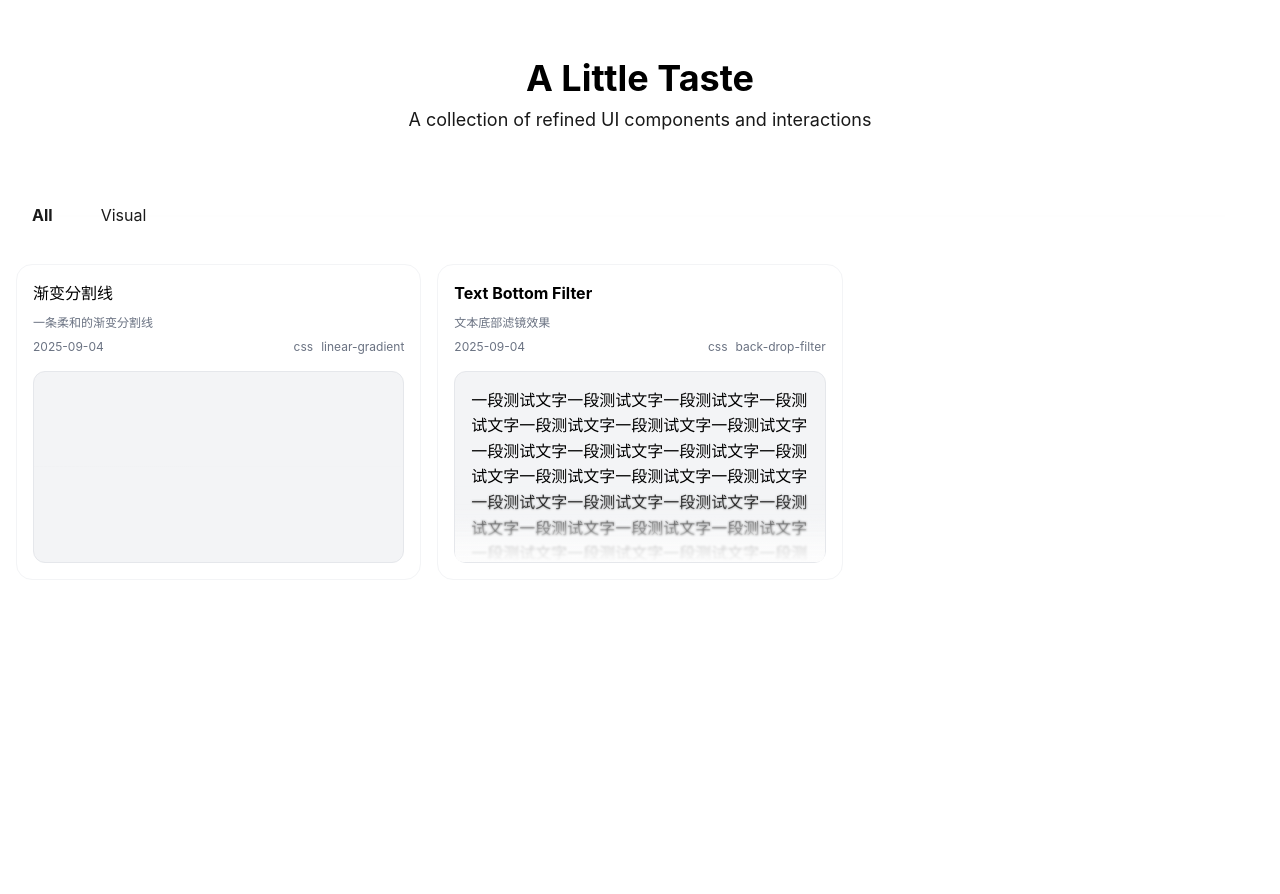
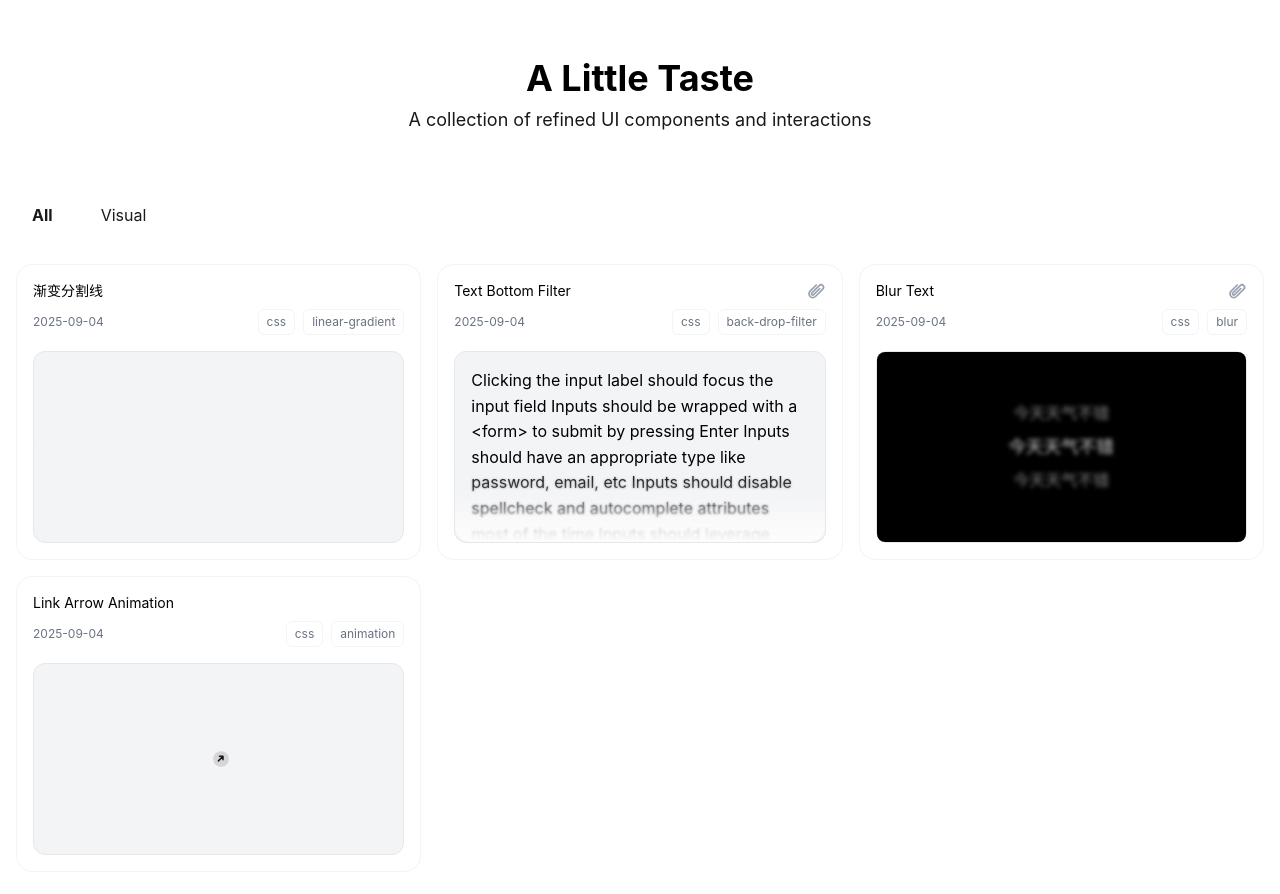
Before and after one commit to minnasuu/insignificant-elements, a React (Vite) app: page / in a window 1280 px wide. Before the commit the page ends 800 px from the top, so only its background shows below. Built offline with nearby package versions, Linux system fonts and the light colour scheme.

Commit message:
perf: case

```diff
--- a/index.html
+++ b/index.html
@@ -1,5 +1,5 @@
 <!doctype html>
-<html lang="en">
+<html lang="zh-CN">
   <head>
     <meta charset="UTF-8" />
     <link rel="icon" type="image/svg+xml" href="/avatar.svg" />
--- a/src/App.tsx
+++ b/src/App.tsx
@@ -5,7 +5,6 @@ import { components } from './mock'
 export interface ComponentItem {
   id: string
   title: string
-  description: string
   category: string
   date: string
   tags: string[]
@@ -54,24 +53,22 @@ function App() {
           {filteredComponents.map((component) => (
             <div
               key={component.id}
-              className='flex flex-col gap-4 h-full border border-gray-100 rounded-[16px] p-4 hover:shadow-lg hover:translate-y-[-4px] transition-shadow transition-transform duration-300 cursor-pointer'
+              className='flex flex-col gap-4 h-full border border-gray-100 rounded-[16px] p-4 hover:shadow-lg hover:translate-y-[-4px] transition-shadow transition-transform duration-300 cursor-pointer overflow-hidden'
             >
               <div className="flex-1 flex flex-col gap-2">
                 <div className="flex justify-between items-center">
-                  <h3 className="text-l font-bold">{component.title}</h3>
-                  {component.originLink && <a href={component.originLink} className="text-gray-500 text-sm">
+                  <h3 className="text-sm">{component.title}</h3>
+                  {component.originLink && <a href={component.originLink} target="_blank" className="text-gray-400 text-sm hover:text-gray-800 transition-colors duration-300">
                   <svg width="20" height="20" viewBox="0 0 48 48" fill="none" xmlns="http://www.w3.org/2000/svg">
                   <path d="M24.7073 9.56521L9.85801 24.4145C6.34329 27.9292 6.34329 33.6277 9.85801 37.1424V37.1424C13.3727 40.6571 19.0712 40.6571 22.5859 37.1424L40.2636 19.4647C42.6067 17.1216 42.6067 13.3226 40.2636 10.9794V10.9794C37.9205 8.63628 34.1215 8.63628 31.7783 10.9794L14.1007 28.6571C12.9291 29.8287 12.9291 31.7282 14.1007 32.8997V32.8997C15.2722 34.0713 17.1717 34.0713 18.3433 32.8997L33.1925 18.0505" stroke="currentColor" strokeWidth="4" strokeLinecap="round" strokeLinejoin="round"/></svg>
                   </a>}
                 </div>
 
-                <p className="text-xs text-gray-500">{component.description}</p>
-
                 <div className="flex justify-between items-center mt-auto">
                     <span className="text-gray-500 text-xs">{component.date}</span>
                   <div className="flex gap-2">
                     {component.tags.map(tag => (
-                      <span key={tag} className="text-gray-500 text-xs">{tag}</span>
+                      <span key={tag} className="text-gray-500 text-xs border border-gray-100 rounded-md px-2 py-1">{tag}</span>
                     ))}
                   </div>
                 </div>
--- a/src/mock.tsx
+++ b/src/mock.tsx
@@ -1,24 +1,47 @@
   import type { ComponentItem } from "./App";
-import GradientDivider from "./pages/Visual/GradientDivider";
 import TextBottomFilter from "./pages/Visual/TextBottomFilter";
+import LinkArrowAnimation from "./pages/Visual/LinkArrowAnimation";
 
 export const components: ComponentItem[] = [
     {
         id: 'gradient-divider',
         title: '渐变分割线',
-        description: '一条柔和的渐变分割线',
         category: 'Visual',
         date: '2025-09-04',
         tags: ['css', 'linear-gradient'],
-        component: <GradientDivider />
+        component: <div className="w-full h-px to-gray-100" style={{
+          background: 'linear-gradient(to right, #00000002, #00000001)'
+        }}>
+        </div>
     },
     {
       id: 'text-bottom-filter',
       title: 'Text Bottom Filter',
-      description: '文本底部滤镜效果',
       category: 'Visual',
       date: '2025-09-04',
       tags: ['css', 'back-drop-filter'],
-      component: <TextBottomFilter />
+      component: <TextBottomFilter />,
+      originLink: 'https://devouringdetails.com/'
     },
+    {
+      id: 'blur-text',
+      title: 'Blur Text',
+      category: 'Visual',
+      date: '2025-09-04',
+      tags: ['css',  'blur'],
+      component: <div className="w-full h-full bg-black flex flex-col gap-2 items-center justify-center rounded-lg">
+        <div className="text-s text-white" style={{filter: 'blur(2px) opacity(0.5)'}}>今天天气不错</div>
+        <div className="text-s text-white" style={{filter: 'blur(2px) opacity(0.8)',transform:'scale(1.1)'}}>今天天气不错</div>
+        <div className="text-s text-white" style={{filter: 'blur(2px) opacity(0.5)'}}>今天天气不错</div>
+      </div>,
+      originLink: 'https://flow.rest/'
+    },
+    {
+      id:'link-arrow-animation',
+      title: 'Link Arrow Animation',
+      category: 'Visual',
+      date: '2025-09-04',
+      tags: ['css', 'animation'],
+      component: <LinkArrowAnimation />
+    }
   ]
--- a/src/pages/Visual/GradientDivider/index.tsx
+++ /dev/null
@@ -1,10 +0,0 @@
-const GradientDivider = () => {
-  return (
-    <div className="w-full h-px to-gray-100" style={{
-      background: 'linear-gradient(to right, #00000002, #00000001)'
-    }}>
-    </div>
-  )
-}
-
-export default GradientDivider
--- /dev/null
+++ b/src/pages/Visual/LinkArrowAnimation/index.css
@@ -0,0 +1,3 @@
+.link-arrow-animation[data-hovered="true"] .link-arrow-animation-g{
+
+}
--- /dev/null
+++ b/src/pages/Visual/LinkArrowAnimation/index.tsx
@@ -0,0 +1,31 @@
+import './index.css'
+import { useEffect } from 'react'
+
+const LinkArrowAnimation = () => {
+    useEffect(() => {
+        const trigger = document.querySelector('.link-arrow-animation')?.parentElement?.parentElement?.parentElement as HTMLDivElement;
+        if(trigger){
+            trigger.addEventListener('mouseenter', () => {
+                trigger.querySelector('.link-arrow-animation')?.setAttribute('data-hovered', 'true')
+            })
+            trigger.addEventListener('mouseleave', () => {
+                trigger.querySelector('.link-arrow-animation')?.setAttribute('data-hovered', 'false')
+            })
+        }
+    }, [])
+  return (
+    <svg className="link-arrow-animation" xmlns="http://www.w3.org/2000/svg" width="16" height="16" viewBox="0 0 16 16" fill="none" overflow="hidden" data-variant="secondary" data-hovered="false"
+      style={{transform:'translate(2px, 0) rotate(225deg)',transformOrigin:'center',flex:'0 0 auto',borderRadius:'50%'}}
+      >
+        <g>
+          <circle cx="8" cy="8" r="8" fill="currentColor" fillOpacity="0.12"></circle>
+          <g className="link-arrow-animation-g" style={{transformOrigin:'0% 0% 0px',transformBox:'fill-box'}}>
+          <path stroke="currentColor" strokeLinecap="round" strokeLinejoin="round" strokeOpacity=".9" strokeWidth="1.5" d="M8.5 4.812v6.5m0 0 2.5-2.5m-2.5 2.5L6 8.812"></path>
+          <path stroke="currentColor" strokeLinecap="round" strokeLinejoin="round" strokeOpacity=".9" strokeWidth="1.5" transform="translate(0 -20)" d="M8.5 4.812v6.5m0 0 2.5-2.5m-2.5 2.5L6 8.812"></path>
+          </g>
+        </g>
+      </svg>
+  )
+}
+
+export default LinkArrowAnimation
--- a/src/pages/Visual/TextBottomFilter/index.tsx
+++ b/src/pages/Visual/TextBottomFilter/index.tsx
@@ -1,9 +1,21 @@
 
 const TextBottomFilter = () => {
   return (
-    <div className="relative w-full h-full rounded-lg overflow-hidden">
-        <div className="text-s h-full p-4 overflow-y-auto color-gray-400" style={{scrollbarWidth: 'none'}}>一段测试文字一段测试文字一段测试文字一段测试文字一段测试文字一段测试文字一段测试文字一段测试文字一段测试文字一段测试文字一段测试文字一段测试文字一段测试文字一段测试文字一段测试文字一段测试文字一段测试文字一段测试文字一段测试文字一段测试文字一段测试文字一段测试文字一段测试文字一段测试文字一段测试文字一段测试文字一段测试文字一段测试文字一段测试文字一段测试文字一段测试文字一段测试文字</div>
-        <div className="absolute bottom-0 left-0 right-0 h-20 pointer-events-none"
+    <div className="relative w-full h-full overflow-hidden">
+        <div className="text-s h-full p-4 overflow-y-auto color-gray-400" style={{scrollbarWidth: 'none'}}>
+        Clicking the input label should focus the input field
+        Inputs should be wrapped with a {`<form>`} to submit by pressing Enter
+        Inputs should have an appropriate type like password, email, etc
+        Inputs should disable spellcheck and autocomplete attributes most of the time
+        Inputs should leverage HTML form validation by using the required attribute when appropriate
+        Input prefix and suffix decorations, such as icons, should be absolutely positioned on top of the text input with padding, not next to it, and trigger focus on the input
+        Toggles should immediately take effect, not require confirmation
+        Buttons should be disabled after submission to avoid duplicate network requests
+        Interactive elements should disable user-select for inner content
+        Decorative elements (glows, gradients) should disable pointer-events to not hijack events
+        Interactive elements in a vertical or horizontal list should have no dead areas between each element, instead, increase their padding
+        </div>
+        <div className="absolute bottom-0 left-0 right-0 h-20 rounded-b-[15px] pointer-events-none"
         style={{
             background: 'linear-gradient(to bottom,transparent,#fcfcfc)',
             maskImage: 'linear-gradient(to top,#fcfcfc 25%,transparent)',
```
